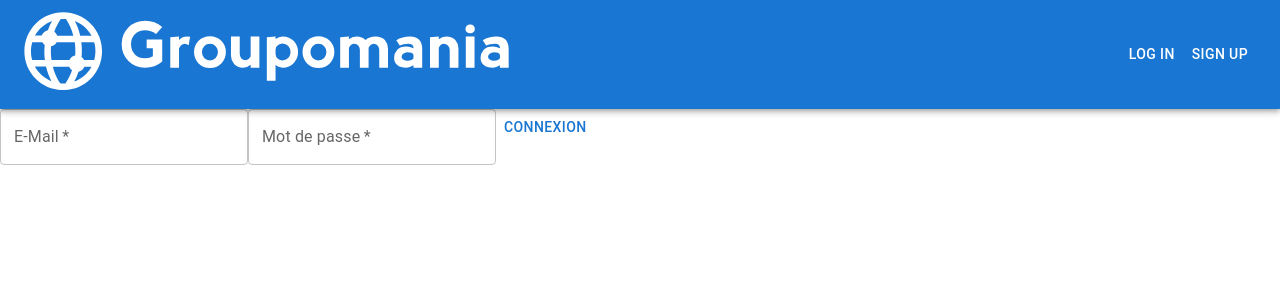
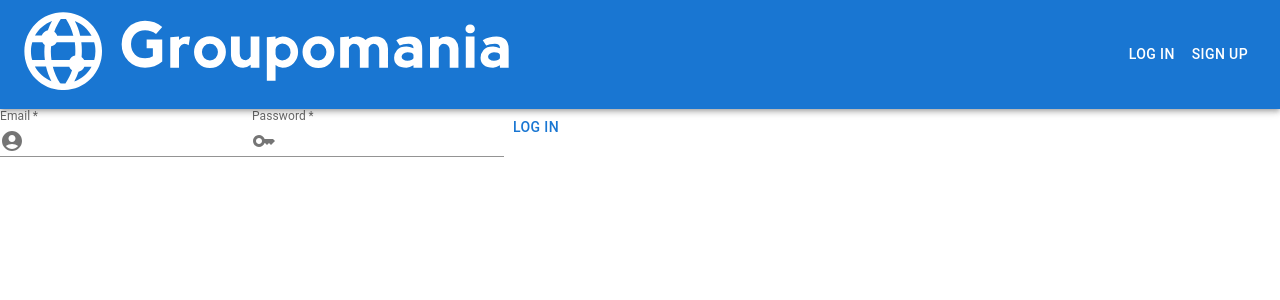
Before and after one commit to Solepsia/OpenClassrooms_P7-Groupomania, a React (Create React App) app in the folder frontend/: page /login in a window 1280 px wide. Shown: the top 300 px of the page. Built offline with nearby package versions, Linux system fonts and the light colour scheme.

Commit message:
Prettier login/signup forms (WIP)

```diff
--- a/frontend/src/components/Login.js
+++ b/frontend/src/components/Login.js
@@ -1,7 +1,9 @@
-import { Button, TextField } from "@mui/material";
+import { Button, InputAdornment, TextField } from "@mui/material";
 import React, { useState } from "react";
 import PropTypes from 'prop-types';
 import { useNavigate } from 'react-router';
+import AccountCircleIcon from '@mui/icons-material/AccountCircle';
+import KeyIcon from '@mui/icons-material/Key';
 
 function LogIn ({ setUser }) {
     const defaultValues = {
@@ -47,26 +49,44 @@
     }
 
     return (
-    <form onSubmit={handleSubmit}>
+    <form onSubmit={handleSubmit}
+    direction="column">
         <TextField
             id="emailInput"
             name="email"
-            label="E-Mail"
+            label="Email"
             type="email"
             value={formValues.name}
             onChange={handleInputChange}
             required
+            InputProps={{
+                startAdornment: (
+                    <InputAdornment position="start">
+                        <AccountCircleIcon />
+                    </InputAdornment>
+                ),
+            }}
+            variant="standard"
+
         />
         <TextField
             id="passwordInput"
             name="password"
-            label="Mot de passe"
+            label="Password"
             type="password"
             value={formValues.password}
             onChange={handleInputChange}
             required
+            InputProps={{
+                startAdornment: (
+                    <InputAdornment position="start">
+                        <KeyIcon />
+                    </InputAdornment>
+                ),
+            }}
+            variant="standard"
         />
-        <Button type="submit">CONNEXION</Button>
+        <Button type="submit">LOG IN</Button>
     </form>
     )
 }
--- a/frontend/src/components/Signup.js
+++ b/frontend/src/components/Signup.js
@@ -1,6 +1,8 @@
-import { Button, TextField } from "@mui/material";
+import { Button, TextField, InputAdornment } from "@mui/material";
 import React, { useState } from "react";
 import { useNavigate } from "react-router-dom";
+import AccountCircleIcon from '@mui/icons-material/AccountCircle';
+import KeyIcon from '@mui/icons-material/Key';
 
 function SignUp () {
     const defaultValues = {
@@ -46,20 +48,39 @@
         <TextField
             id="emailInput"
             name="email"
-            label="E-Mail"
+            label="Email"
             type="email"
             value={formValues.name}
             onChange={handleInputChange}
+            required
+            InputProps={{
+                startAdornment: (
+                    <InputAdornment position="start">
+                        <AccountCircleIcon />
+                    </InputAdornment>
+                ),
+            }}
+            variant="standard"
+
         />
         <TextField
             id="passwordInput"
             name="password"
-            label="Mot de passe"
+            label="Password"
             type="password"
             value={formValues.password}
             onChange={handleInputChange}
+            required
+            InputProps={{
+                startAdornment: (
+                    <InputAdornment position="start">
+                        <KeyIcon />
+                    </InputAdornment>
+                ),
+            }}
+            variant="standard"
         />
-        <Button type="submit">INSCRIPTION</Button>
+        <Button type="submit">SIGN UP</Button>
     </form>
     )
 }
```
